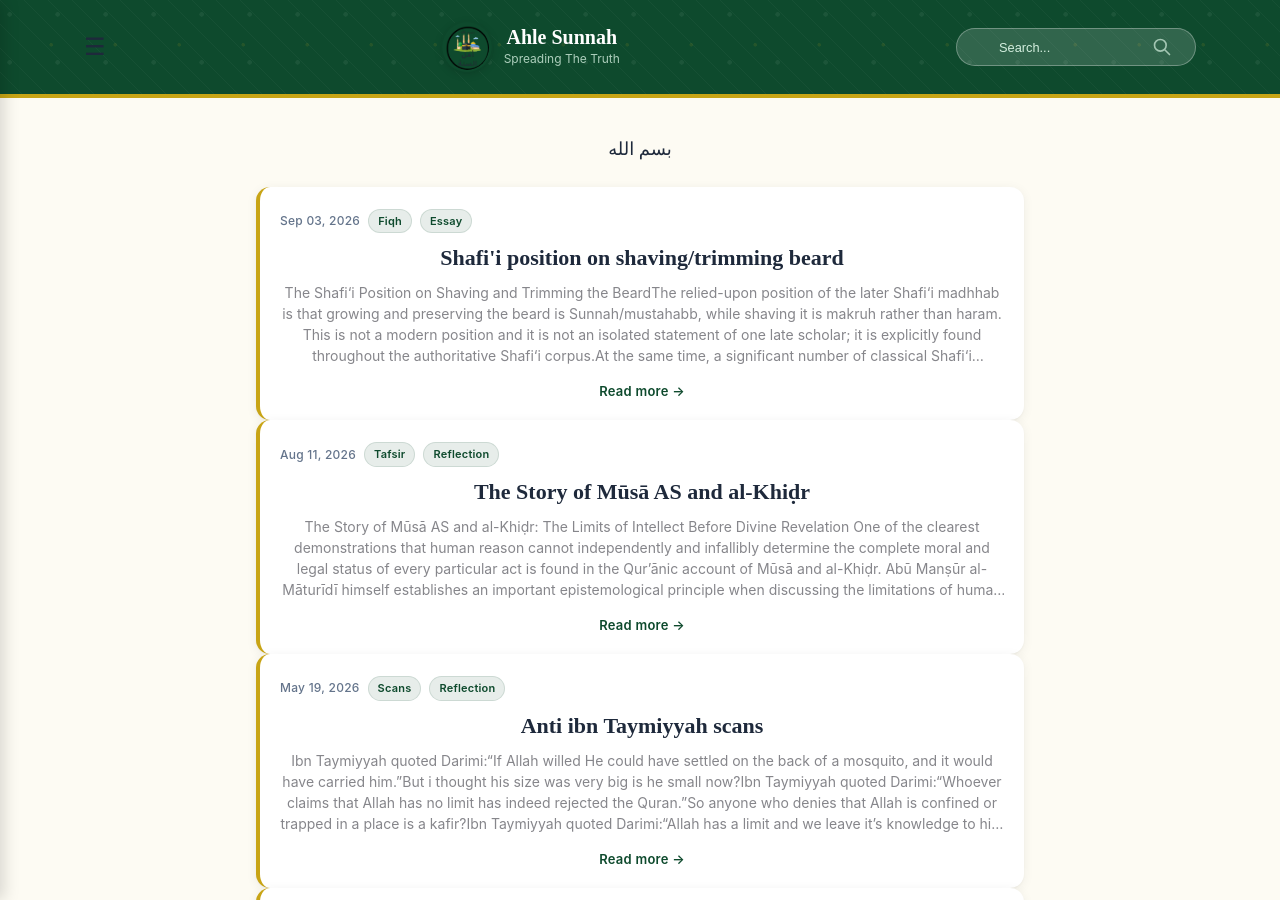
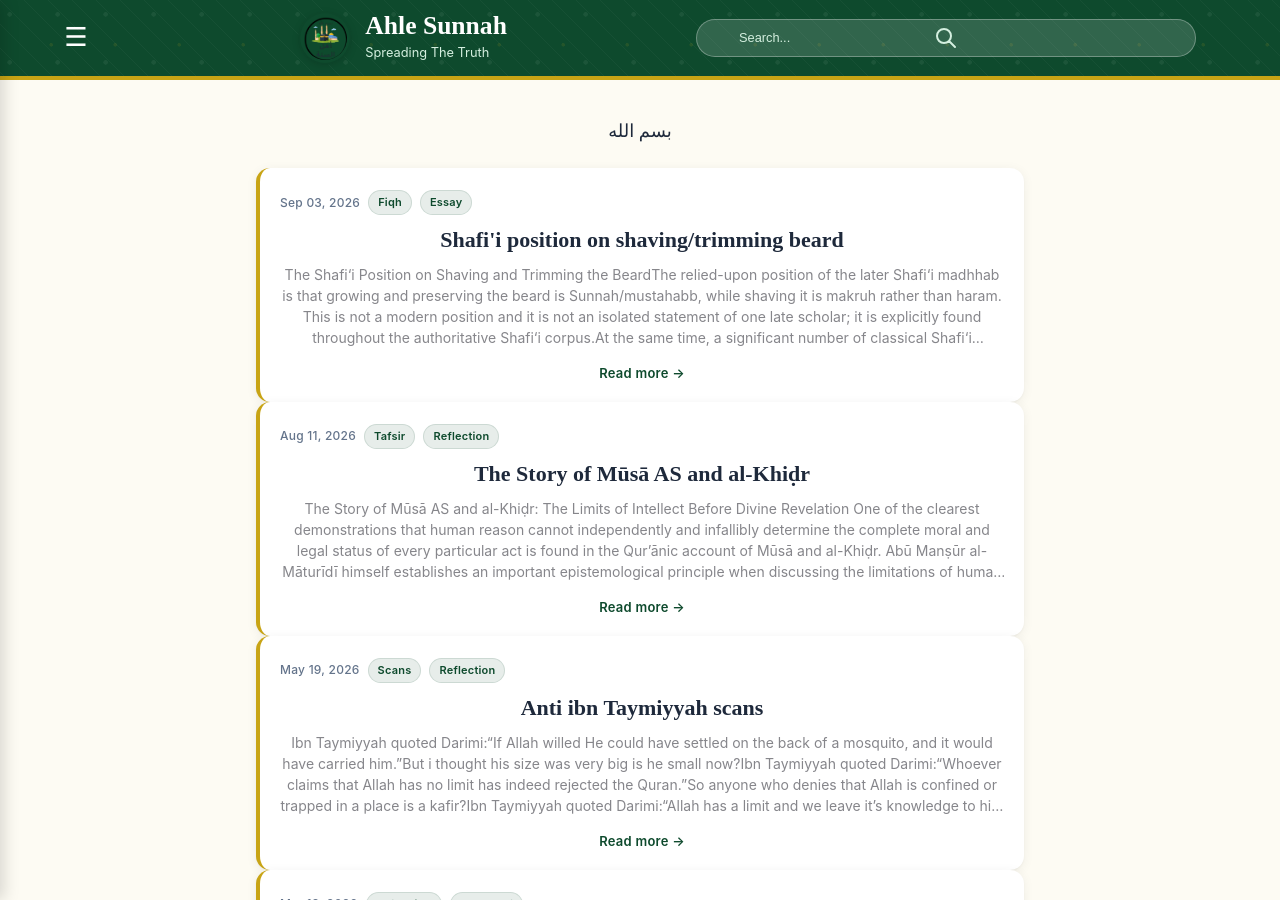
Before and after one commit to Fali17/ahlesunnah, a Jekyll site: the page built from index.html, in a window 1280 px wide and 900 px high. Built offline with Jekyll 4.4.1, drawn with Linux system fonts in a browser that asks for light colours; the list of posts is cut into pages by our own code.

Commit message:
Update default.html

```diff
--- a/_layouts/default.html
+++ b/_layouts/default.html
@@ -83,41 +83,36 @@
 <body>
 
  <!-- Top Header -->
-<header class="site-header" style="width: 100%; box-sizing: border-box;">
-  <div class="header-container" style="display: flex; align-items: center; justify-content: space-between; width: 100%; gap: 15px; padding: 10px 20px;">
+  <header class="site-header">
+    <div class="header-container">
 
-    <!-- Left Section: Menu Toggle Button -->
-    <button class="menu-toggle-btn" id="openMenuBtn" aria-label="Open navigation menu" style="background: none; border: none; font-size: 24px; color: inherit; cursor: pointer; padding: 0;">☰</button>
+      <button class="menu-toggle-btn" id="openMenuBtn" aria-label="Open navigation menu" style="transform: rotate(0deg) scale(1.36) translateX(-16px) translateY(0px) skew(0deg);">☰</button>
 
 
-    <div class="header-inner" style="display: flex; align-items: center; gap: 12px; text-align: center;">
+      <!-- Brand -->
+      <div class="header-inner">
         <div class="logo-wrap">
-        <img src="{{ 'assets/logo.png' | relative_url }}" alt="Ahle Sunnah Al Islam Logo" class="site-logo" style="width: 45px; height: 45px; border-radius: 50%; object-fit: cover;">
+          <img src="{{ 'assets/logo.png' | relative_url }}" alt="Ahle Sunnah Al Islam Logo" class="site-logo">
         </div>
-      <div style="display: flex; flex-direction: column; align-items: flex-start; text-align: left;">
-        <h1 style="margin: 0; font-size: 20px; line-height: 1.2;">{{ site.title }}</h1>
-        <p class="subtitle" style="margin: 0; font-size: 12px; opacity: 0.8;">{{ site.description }}</p>
+        <div>
+          <h1>{{ site.title }}</h1>
+          <p class="subtitle">{{ site.description }}</p>
         </div>
       </div>
+<!-- The Form Container -->
+<form id="searchForm" onsubmit="return false;" class="search-form-container" style="display: flex; align-items: center; justify-content: center; width: 100%; max-width: 500px; margin: 0px; padding: 0px; gap: 12px;">
 
-    <!-- Right Section: Search Engine Wrapper -->
-    <form id="searchForm" onsubmit="return false;" class="search-form-container" style="position: relative; display: flex; align-items: center; width: 100%; max-width: 240px; margin: 0;">
-
-      <!-- Safe Input Field Setup -->
-      <input type="text" id="searchInput" class="search-input" placeholder="Search..." autocomplete="off" style="width: 100%; padding: 8px 40px 8px 16px; border-radius: 20px; border: 1px solid rgba(255, 255, 255, 0.5); background: rgba(255, 255, 255, 0.1); color: inherit; box-sizing: border-box; outline: none;">
-
-      <!-- Absolute Placed Action Button Box Wrapper -->
-      <button type="submit" class="search-icon-box" aria-label="Execute Search" style="position: absolute; right: 12px; background: none; border: none; padding: 0; cursor: pointer; display: flex; align-items: center; justify-content: center;">
-        <svg class="search-icon" xmlns="http://w3.org" fill="none" viewBox="0 0 24 24" stroke="currentColor" stroke-width="2" style="width: 20px; height: 20px; opacity: 0.7;">
+  <!-- Action Button Box Wrapper -->
+  <button type="submit" class="search-icon-box" aria-label="Execute Search" style="display: flex; align-items: center; background: none; border: none; padding: 0; cursor: pointer;">
+    <svg class="search-icon" xmlns="http://w3.org" fill="none" viewBox="0 0 24 24" stroke="currentColor" stroke-width="2" style="width: 24px; height: 24px;">
       <path stroke-linecap="round" stroke-linejoin="round" d="M21 21l-6-6m2-5a7 7 0 11-14 0 7 7 0 0114 0z"></path>
     </svg>
   </button>
 
+  <!-- The Input Field -->
+  <input type="text" id="searchInput" class="search-input" placeholder="Search..." autocomplete="off" style="flex-grow: 1; padding: 8px; box-sizing: border-box;">
+
 </form>
-
-  </div>
-</header>
-
 
 
   <!-- Pop up drops pool results element -->
```
Lines whose indentation alone changed are shown as unchanged.
